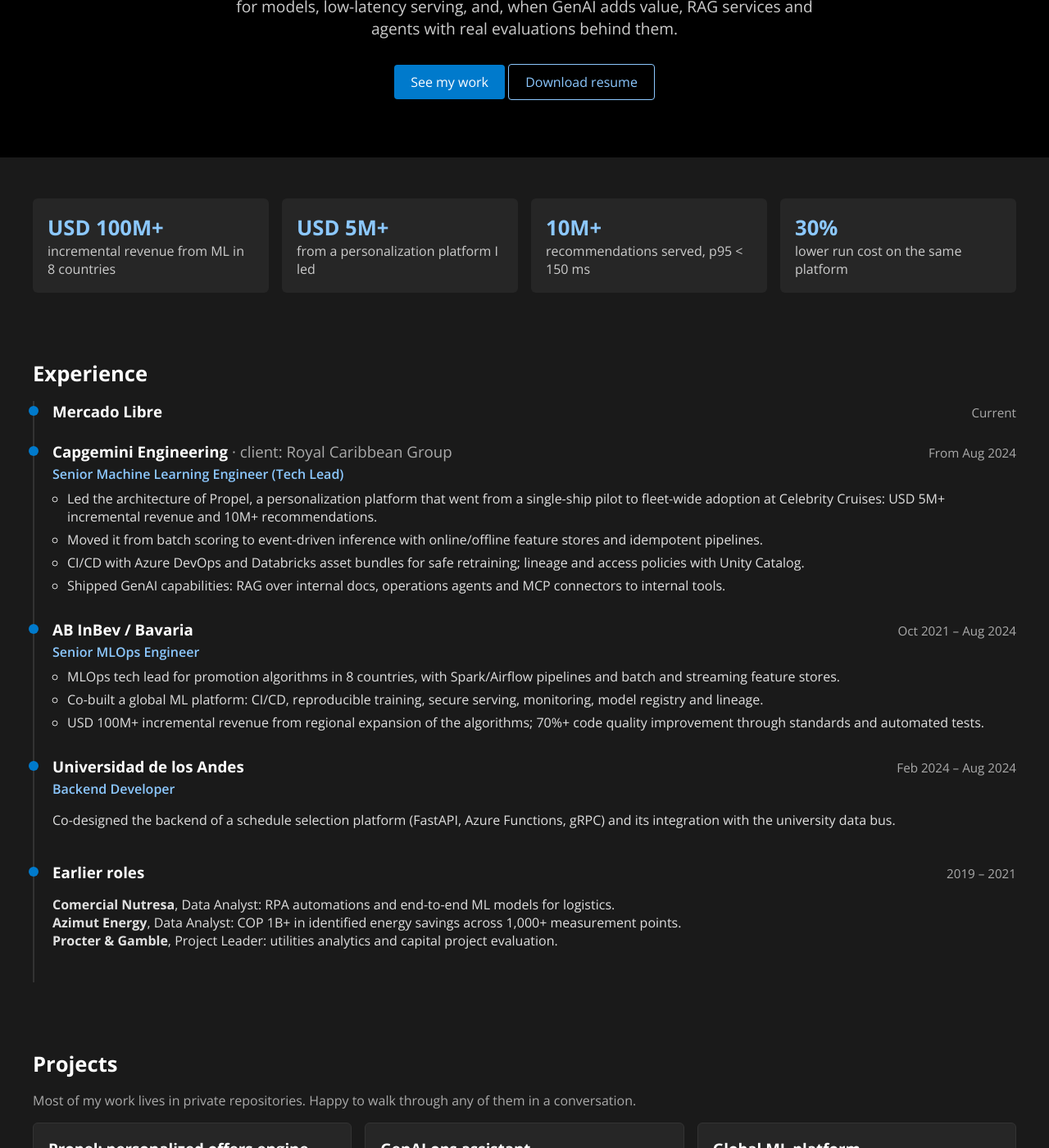
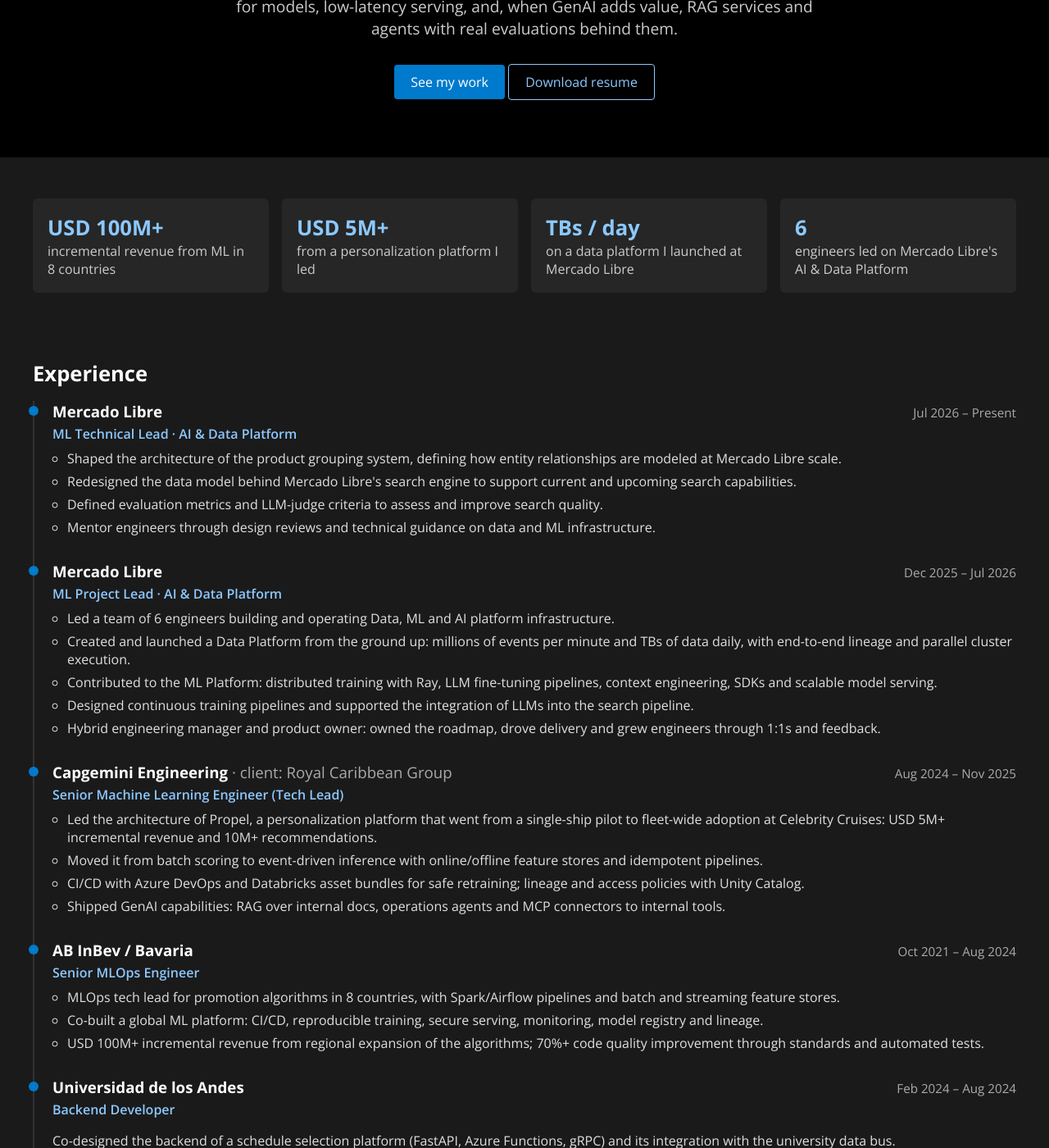
Before and after one commit to alejandro-aristizabal/alejandro-aristizabal.github.io, a Jekyll site: the page built from index.html, in a window 1280 px wide and 1400 px high, scrolled down 423 px. Shown: the whole window at 82% size. Built offline with Jekyll 4.4.1, drawn with Linux system fonts in a browser that asks for light colours; some of the changed text lies outside the part shown.

Commit message:
Add Mercado Libre roles to experience (#3)
- ML Technical Lead (Jul 2026 - present) and ML Project Lead (Dec 2025 - Jul 2026)
- Capgemini end date Nov 2025, updated hero title, highlights, skills and about


Claude-Session: https://claude.ai/code/session_018MNz8dkDs6yGno8P91wuXq

Co-authored-by: Claude <noreply@anthropic.com>

```diff
--- a/_config.yml
+++ b/_config.yml
@@ -1,5 +1,5 @@
 title: "Alejandro Aristizábal Sánchez"
-description: "Tech Lead in AI and Machine Learning. ML platforms, MLOps, low-latency serving and applied GenAI (RAG, agents, MCP)."
+description: "ML Technical Lead at Mercado Libre (AI & Data Platform). ML platforms, MLOps, search quality and applied GenAI."
 lang: en
 author: Alejandro Aristizábal Sánchez
 social:
--- a/index.html
+++ b/index.html
@@ -5,7 +5,7 @@ title: "Home"
 
 <section class="hero">
   <img class="avatar" src="https://avatars.githubusercontent.com/u/92890483?s=240" width="120" height="120" alt="Alejandro Aristizábal Sánchez">
-  <h1>Tech Lead · AI &amp; Machine Learning</h1>
+  <h1>ML Technical Lead · AI &amp; Data Platforms</h1>
   <p>
     7+ years shipping ML and AI products end to end and owning their outcomes. I build the platforms
     that take models from notebook to production: feature stores, CI/CD for models, low-latency serving,
@@ -22,8 +22,8 @@ title: "Home"
   <ul class="stats">
     <li><strong>USD 100M+</strong><span>incremental revenue from ML in 8 countries</span></li>
     <li><strong>USD 5M+</strong><span>from a personalization platform I led</span></li>
-    <li><strong>10M+</strong><span>recommendations served, p95 &lt; 150 ms</span></li>
-    <li><strong>30%</strong><span>lower run cost on the same platform</span></li>
+    <li><strong>TBs / day</strong><span>on a data platform I launched at Mercado Libre</span></li>
+    <li><strong>6</strong><span>engineers led on Mercado Libre's AI &amp; Data Platform</span></li>
   </ul>
 </section>
 
@@ -33,13 +33,34 @@ title: "Home"
     <li class="job">
       <div class="job-head">
         <h3>Mercado Libre</h3>
-        <span class="job-date">Current</span>
+        <span class="job-date">Jul 2026 – Present</span>
       </div>
+      <p class="job-role">ML Technical Lead · AI &amp; Data Platform</p>
+      <ul>
+        <li>Shaped the architecture of the product grouping system, defining how entity relationships are modeled at Mercado Libre scale.</li>
+        <li>Redesigned the data model behind Mercado Libre's search engine to support current and upcoming search capabilities.</li>
+        <li>Defined evaluation metrics and LLM-judge criteria to assess and improve search quality.</li>
+        <li>Mentor engineers through design reviews and technical guidance on data and ML infrastructure.</li>
+      </ul>
+    </li>
+    <li class="job">
+      <div class="job-head">
+        <h3>Mercado Libre</h3>
+        <span class="job-date">Dec 2025 – Jul 2026</span>
+      </div>
+      <p class="job-role">ML Project Lead · AI &amp; Data Platform</p>
+      <ul>
+        <li>Led a team of 6 engineers building and operating Data, ML and AI platform infrastructure.</li>
+        <li>Created and launched a Data Platform from the ground up: millions of events per minute and TBs of data daily, with end-to-end lineage and parallel cluster execution.</li>
+        <li>Contributed to the ML Platform: distributed training with Ray, LLM fine-tuning pipelines, context engineering, SDKs and scalable model serving.</li>
+        <li>Designed continuous training pipelines and supported the integration of LLMs into the search pipeline.</li>
+        <li>Hybrid engineering manager and product owner: owned the roadmap, drove delivery and grew engineers through 1:1s and feedback.</li>
+      </ul>
     </li>
     <li class="job">
       <div class="job-head">
         <h3>Capgemini Engineering <span class="muted">· client: Royal Caribbean Group</span></h3>
-        <span class="job-date">From Aug 2024</span>
+        <span class="job-date">Aug 2024 – Nov 2025</span>
       </div>
       <p class="job-role">Senior Machine Learning Engineer (Tech Lead)</p>
       <ul>
@@ -140,11 +161,11 @@ title: "Home"
   <h2 id="skills-title">Skills</h2>
   <dl class="skills">
     <dt>Languages</dt><dd>Python, SQL, R, TypeScript</dd>
-    <dt>ML</dt><dd>scikit-learn, PyTorch, TensorFlow, XGBoost</dd>
+    <dt>ML</dt><dd>Ray, LLM fine-tuning, scikit-learn, PyTorch, TensorFlow, XGBoost</dd>
     <dt>Data</dt><dd>Spark, Airflow, Kafka, Delta Lake, feature stores</dd>
-    <dt>MLOps</dt><dd>MLflow, model registry, CI/CD, GitOps, monitoring, Grafana</dd>
+    <dt>MLOps</dt><dd>MLflow, model registry, continuous training, CI/CD, GitOps, Datadog, Grafana</dd>
     <dt>Cloud</dt><dd>Azure, Databricks, GCP (Vertex AI, BigQuery), AWS, Docker, Kubernetes, Terraform</dd>
-    <dt>GenAI</dt><dd>Azure OpenAI, RAG, LangChain/LangGraph, agents, MCP, evaluations and guardrails</dd>
+    <dt>GenAI</dt><dd>LLM-as-judge evaluation, context engineering, Azure OpenAI, RAG, LangChain/LangGraph, agents, MCP, evaluations and guardrails</dd>
   </dl>
 </section>
 
```
Also changed, not shown: about.html (+4 -3 lines).
